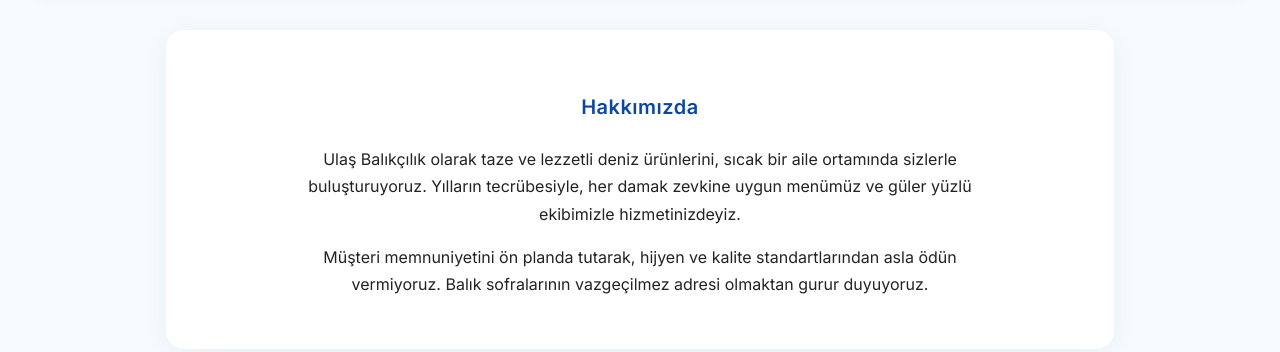
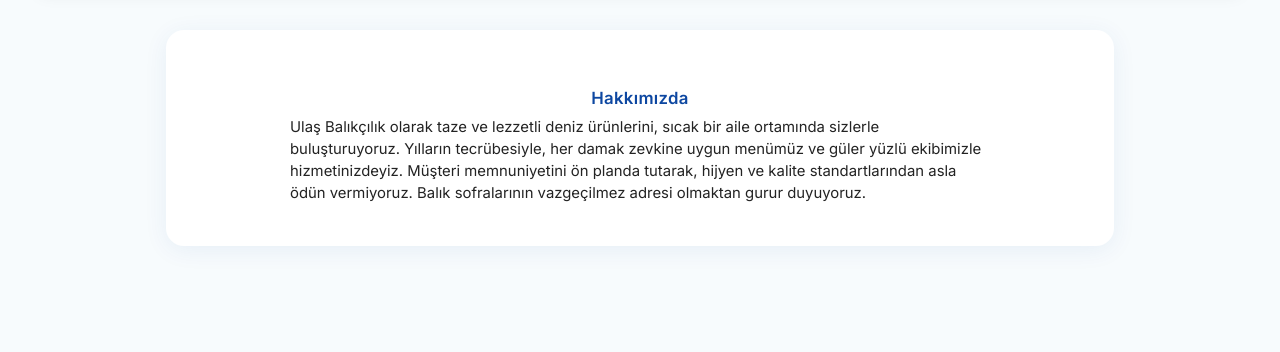
Before and after one commit to gorkemsaglam/ulasbalik, a plain HTML site: page index.html in a window 1280 px wide. Shown: the part 388-740 px from the top of the page. Drawn offline with Linux system fonts and the light colour scheme.

Commit message:
Add files via upload

```diff
--- a/index.html
+++ b/index.html
@@ -239,11 +239,12 @@
     </div>
         <!-- Hakkımızda Alanı Başlangıç -->
     <section id="hakkimizda" style="max-width: 900px; margin: 2.5rem auto 0 auto; background: #fff; border-radius: 18px; box-shadow: 0 4px 24px rgba(13,71,161,0.07); padding: 2.5rem 1.5rem 2.2rem 1.5rem; display: flex; flex-direction: column; align-items: center;">
-        <div style="display: flex; flex-direction: column; align-items: center; width: 100%; background: transparent; padding: 0.5rem 0 0.5rem 0; box-sizing: border-box;">
-            <h2 style="color: #0d47a1; font-size: 1.25rem; font-weight: 600; letter-spacing: 0.5px; margin-bottom: 0.7rem; text-align: center; font-family: 'Inter', Arial, sans-serif;">Hakkımızda</h2>
-            <div style="max-width: 700px; color: #232323; font-size: 1rem; line-height: 1.7; text-align: center; font-family: 'Inter', Arial, sans-serif; font-weight: 400;">
-                <p style="margin-bottom: 0.9rem;">Ulaş Balıkçılık olarak taze ve lezzetli deniz ürünlerini, sıcak bir aile ortamında sizlerle buluşturuyoruz. Yılların tecrübesiyle, her damak zevkine uygun menümüz ve güler yüzlü ekibimizle hizmetinizdeyiz.</p>
-                <p style="margin-bottom: 0.5rem;">Müşteri memnuniyetini ön planda tutarak, hijyen ve kalite standartlarından asla ödün vermiyoruz. Balık sofralarının vazgeçilmez adresi olmaktan gurur duyuyoruz.</p>
+        <div style="display: flex; flex-direction: column; align-items: center; width: 100%; background: transparent; padding: 0.2rem 0 0.2rem 0; box-sizing: border-box;">
+            <h2 style="color: #0d47a1; font-size: 1.05rem; font-weight: 600; letter-spacing: 0.3px; margin-bottom: 0.5rem; text-align: center; font-family: 'Inter', Arial, sans-serif;">Hakkımızda</h2>
+            <div style="width: 100%; max-width: 700px;">
+                <p style="color: #232323; font-size: 0.93rem; line-height: 1.5; text-align: left; font-family: 'Inter', Arial, sans-serif; margin: 0 0 0.2rem 0; font-weight: 400;">
+                    Ulaş Balıkçılık olarak taze ve lezzetli deniz ürünlerini, sıcak bir aile ortamında sizlerle buluşturuyoruz. Yılların tecrübesiyle, her damak zevkine uygun menümüz ve güler yüzlü ekibimizle hizmetinizdeyiz. Müşteri memnuniyetini ön planda tutarak, hijyen ve kalite standartlarından asla ödün vermiyoruz. Balık sofralarının vazgeçilmez adresi olmaktan gurur duyuyoruz.
+                </p>
             </div>
         </div>
     </section>
```
